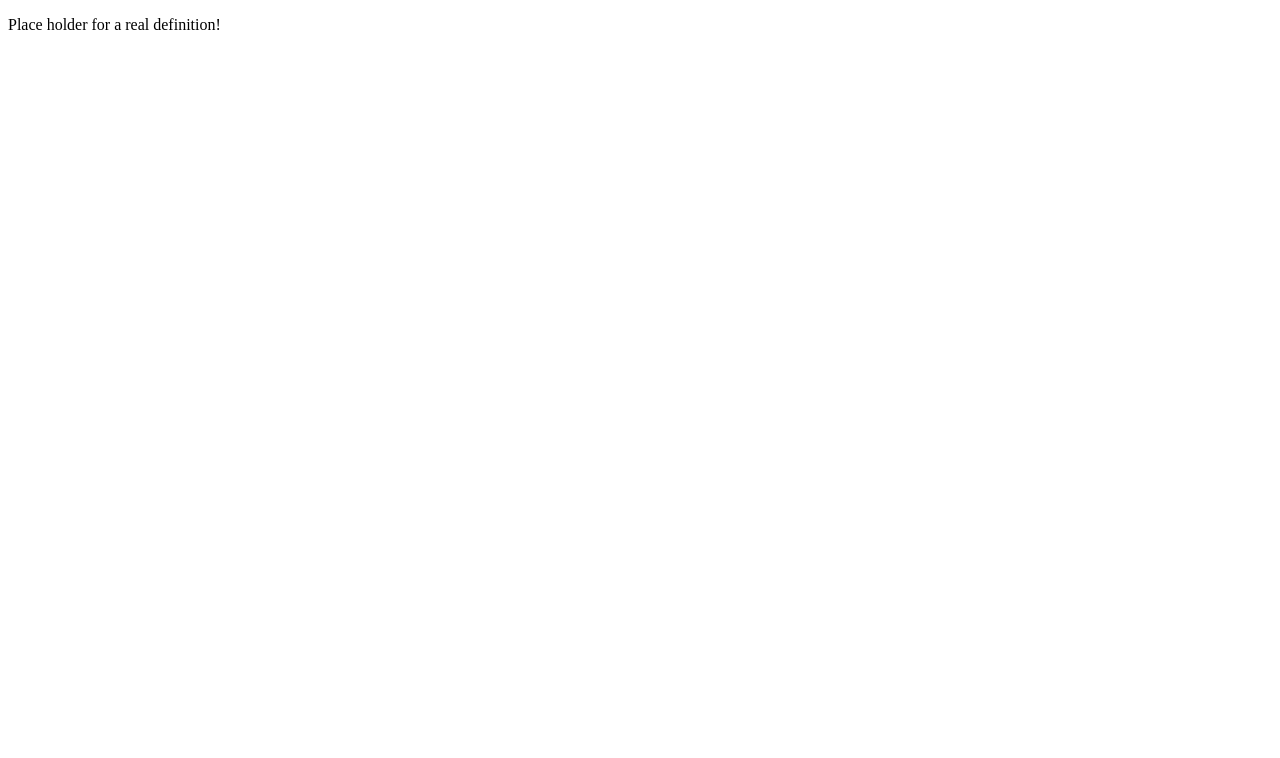
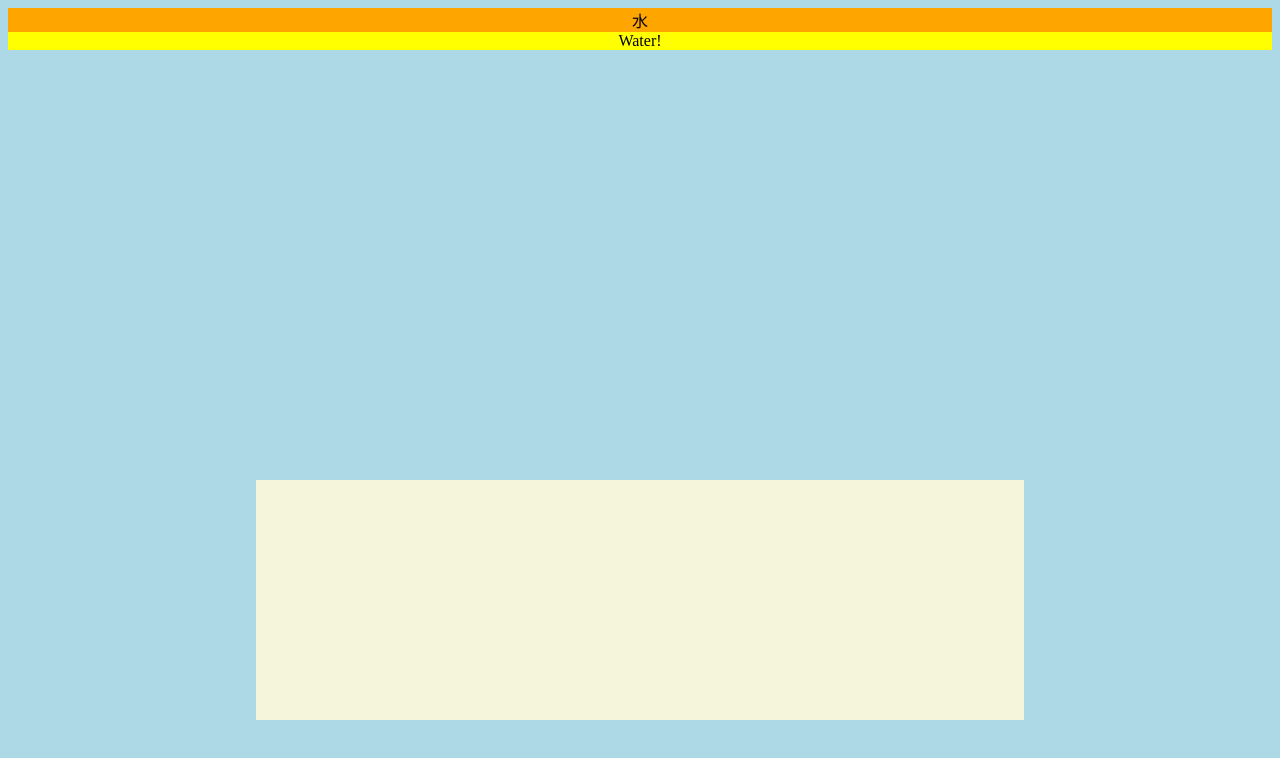
Before and after one commit to JustinD85/kanjiDefinitions, a plain HTML site: page index.html in a window 1280 px wide. Drawn offline with Linux system fonts and the light colour scheme.

Commit message:
added 3 parts of app(kanji, definition and drawing area)

```diff
--- /dev/null
+++ b/css/style.css
@@ -0,0 +1,24 @@
+body {
+	background-color: lightblue;
+}
+
+.kanji {
+	background-color: orange;
+	text-align: center;
+	}
+
+.definition {
+	background-color: yellow;
+	margin: auto;
+	text-align: center;
+}
+
+.canvas {
+	background-color: beige;
+	position: absolute;
+	left: 20%;
+	right: 20%;
+	bottom: 10%;
+	width: 60%;
+	height: 30%;
+}
--- a/index.html
+++ b/index.html
@@ -1,21 +1,21 @@
 <!DOCTYPE html>
 <html>
 <header>
-<style type="css/style.css"></style>
+<link rel="stylesheet" type="text/css" href="css/style.css">
 
 </header>
 
 <body>
 	<div class="container">
-		<div>
-
+		<div class="kanji">
+			水
 		</div>
 
-		<div>
-			<p class="definition">Place holder for a real definition!</p>
+		<div class="definition">
+			Water!
 		</div>
 
-
+		<canvas class="canvas">canvas for drawing </canvas>
 	</div>
 
 	<script src="js/app.js"></script>
```
